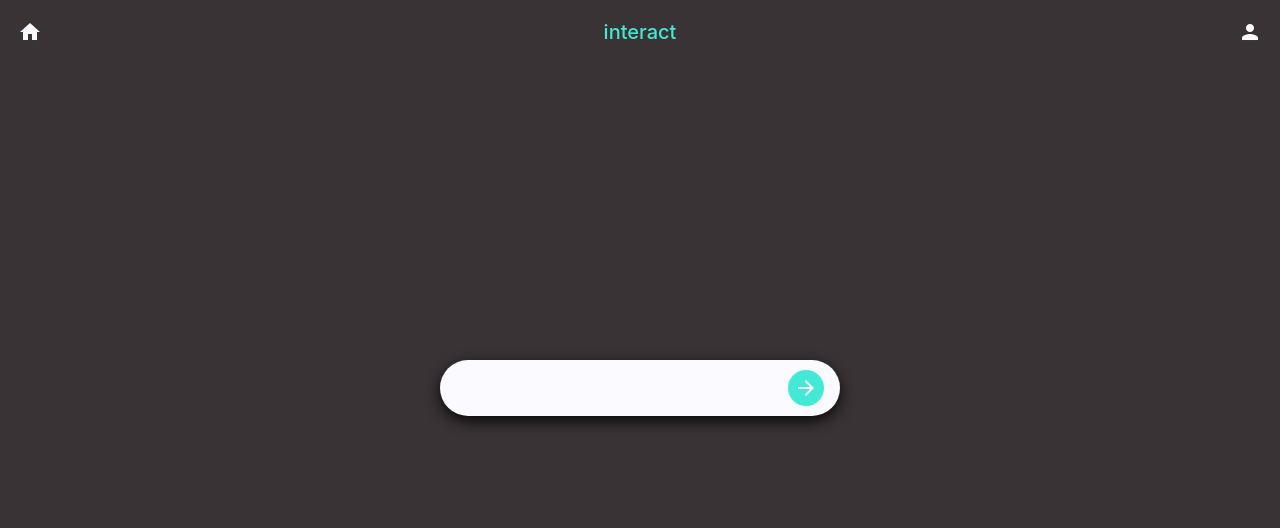
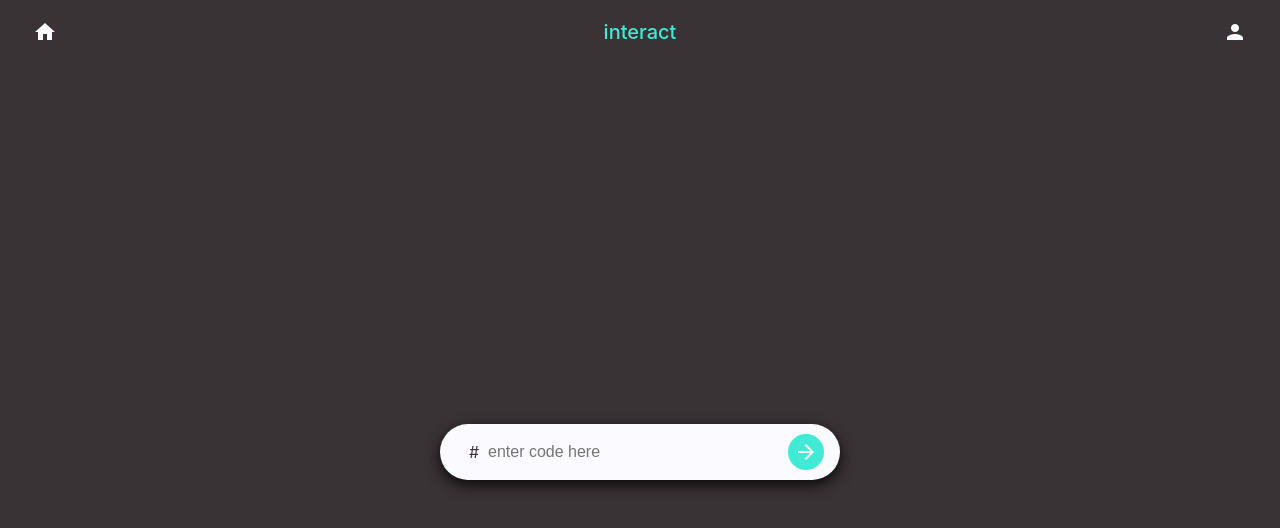
Before and after one commit to koozy0/interact-frontend, a React (Create React App) app: page / in a window 1280 px wide. Shown: the top 528 px of the page. Built offline with nearby package versions, Linux system fonts and the light colour scheme.

Commit message:
Update Home to add padding around searchbox and add icon to search button, update Navbar to change position to sticky

```diff
--- a/src/layout/Navbar.js
+++ b/src/layout/Navbar.js
@@ -32,8 +32,8 @@ const styles = {
     display: 'flex',
     height: '64px',
     justifyContent: 'center',
-    padding: '5px',
-    position: 'absolute',
+    padding: '5px 20px',
+    position: 'sticky',
     top: '0',
     width: '100%',
   },
--- a/src/views/Home.js
+++ b/src/views/Home.js
@@ -7,8 +7,26 @@ export class Home extends Component {
       <div style={styles.home}>
         <div style={styles.formWrapper}>
           <form style={styles.form}>
-            <input type='text' style={styles.input} />
-            <Link to='/event' style={styles.searchSubmit}>
+            <div
+              style={{
+                ...styles.searchboxAside,
+                ...styles.searchboxAsideLeft,
+              }}
+            >
+              #
+            </div>
+            <input
+              type='text'
+              style={styles.searchbox}
+              placeholder='enter code here'
+            />
+            <Link
+              to='/event'
+              style={{
+                ...styles.searchboxAside,
+                ...styles.searchboxAsideRight,
+              }}
+            >
               <i className='material-icons'>arrow_forward</i>
             </Link>
           </form>
@@ -24,6 +42,8 @@ const styles = {
   home: {
     flex: '1',
     marginTop: '45vh',
+    paddingLeft: '20px',
+    paddingRight: '20px',
   },
   formWrapper: {
     width: '100%',
@@ -31,7 +51,7 @@ const styles = {
     margin: '0 auto',
     position: 'relative',
   },
-  input: {
+  searchbox: {
     width: '100%',
     padding: '16px 48px',
     fontSize: '16px',
@@ -42,16 +62,25 @@ const styles = {
     lineHeight: '24px',
     backgroundColor: '#FAFAFF',
   },
-  searchSubmit: {
-    position: 'absolute',
-    right: '16px',
+  searchboxAside: {
     height: '36px',
     width: '36px',
+    position: 'absolute',
     borderRadius: '18px',
     top: '10px',
     display: 'flex',
     justifyContent: 'center',
     alignItems: 'center',
+  },
+  searchboxAsideLeft: {
+    left: '16px',
+    top: '10px',
+    color: '#3a3335',
+    fontSize: '16px',
+  },
+  searchboxAsideRight: {
+    right: '16px',
+    top: '10px',
     backgroundColor: '#41EAD4',
   },
 };
```
